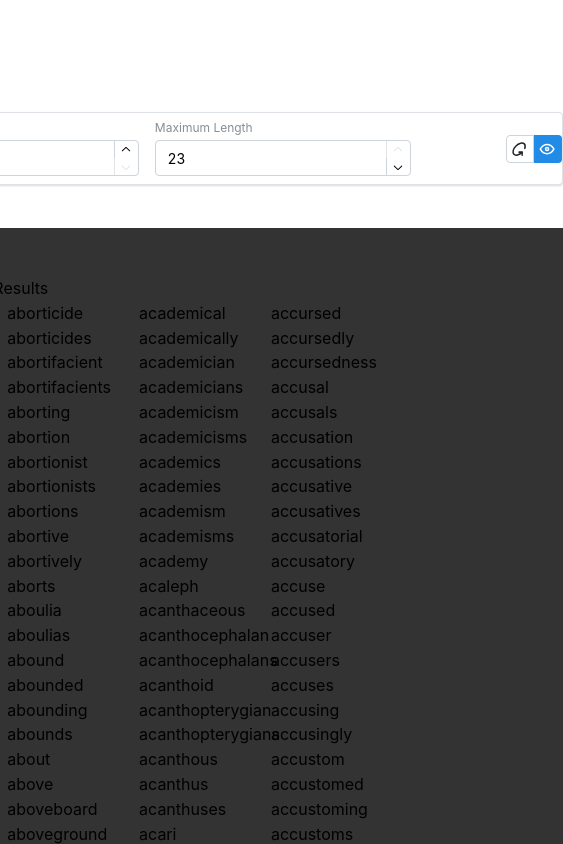
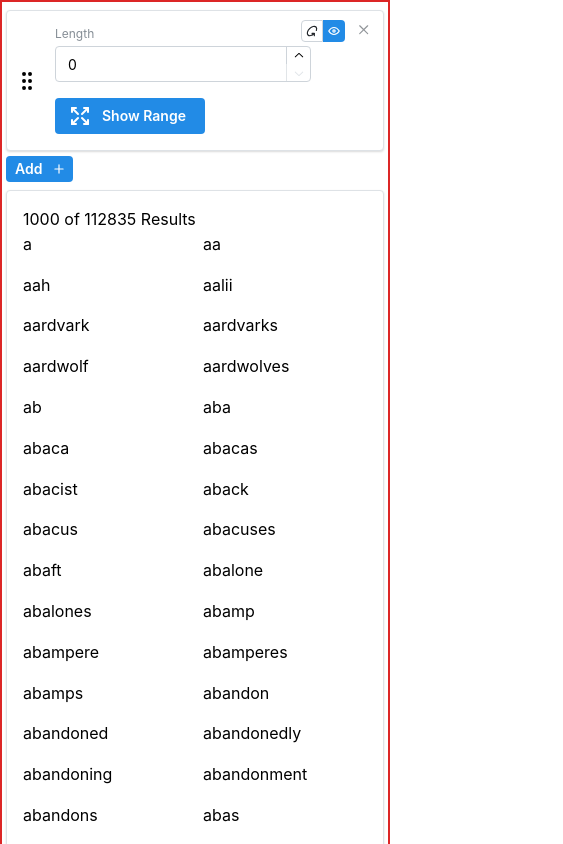
Before and after one commit to grdaneault/regex-dict, a Next.js app: page / in a window 390 px wide. Both pictures are taken after a click on the button "Length". Shown: the top 844 px of the page, 563 px wide, since content can reach past the window. Built offline with nearby package versions, Linux system fonts and the light colour scheme.

Commit message:
Lots of Progress:
* Added a toggle between exact match and range to the length filter
* Added new required letters filter
* Fixed the drag/drop snapping issue by changing from margin to padding (:shrug:)
* Improved the responsiveness of the design

```diff
--- a/src/app/components/FilterContainer.module.css
+++ b/src/app/components/FilterContainer.module.css
@@ -1,5 +1,10 @@
+/** Add the padding here because adding it on the .filterContainer causes issues with drag/drop */
+.filterParent {
+    padding: 0.25rem 0;
+}
+
 .filterContainer {
-    margin: 1rem 0;
+    padding: 0.5rem 0.5rem;
     display: flex;
     flex-direction: row;
     gap: 1rem;
@@ -7,9 +12,15 @@
 
 .dragHandle {
     flex-grow: 0;
-    margin-right: 0.4rem;
+    margin: 0;
     cursor: move;
     align-self: center;
+}
+
+.filterAndControls {
+    display: flex;
+    flex-direction: column;
+    width: 100%;
 }
 
 .filter {
@@ -18,7 +29,8 @@
 }
 
 .filterToggleContainer {
-    flex-grow: 0;
+    display: inline-block;
+    margin-right: 0.5em;
 }
 
 .filterToggle {
@@ -26,7 +38,7 @@
     height: 70%;
 }
 
-.closeButton {
-    width: auto;
-    flex-grow: 0;
+.controls {
+    align-self: end;
+    height: 0;
 }
--- a/src/app/components/FilterContainer.tsx
+++ b/src/app/components/FilterContainer.tsx
@@ -9,6 +9,7 @@ import {PalindromeFilter} from "@/app/components/filters/PalindromeFilter";
 import {IconEye, IconGripVertical, IconRotate360} from "@tabler/icons-react";
 import {Draggable} from "@hello-pangea/dnd";
 import classes from './FilterContainer.module.css';
+import {RequiredLettersFilter} from "@/app/components/filters/RequiredLettersFilter";
 
 
 export interface FilterContainerProps {
@@ -77,30 +78,27 @@ export const FilterContainer: FC<FilterContainerProps> = memo(
 
         const invertActionText = inverted ? "Un-invert Filter" : "Invert Filter";
         const enableActionText = enabled ? "Disable Filter" : "Enable Filter";
-        const buttonIconSize = "md" as MantineSize;
+        const buttonIconSize = "sm" as MantineSize;
 
         return (
             <Draggable draggableId={`${id}`} index={index}>
                 {(provided) => (
+                    <div {...provided.draggableProps}
+                         ref={provided.innerRef}
+                         className={classes.filterParent}
+                    >
                         <Paper
                             shadow={"xs"}
                             withBorder
                             p={"x1"}
-                        {...provided.draggableProps}
-                        ref={provided.innerRef}
-                        classNames={{root: classes.filterContainer}}
+                            className={classes.filterContainer}
                         >
                             <div className={classes.dragHandle} {...provided.dragHandleProps} >
-                            <IconGripVertical size={"2em"}/>
+                                <IconGripVertical size={"1.5em"}/>
                             </div>
-                        <div className={classes.filter}>
-                            {type === FilterType.Choose && <FilterTypeChooser id={id} setFilterType={setFilterType}/>}
-                            {type === FilterType.RegularExpression &&
-                                <RegexFilter id={id} setFilter={handleFilterChanged}/>}
-                            {type === FilterType.Length && <LengthFilter id={id} setFilter={handleFilterChanged}/>}
-                            {type === FilterType.Palindrome &&
-                                <PalindromeFilter id={id} setFilter={handleFilterChanged}/>}
-                        </div>
+                            <div className={classes.filterAndControls}>
+                                <div className={classes.controls}>
+                                    {type !== FilterType.Choose &&
                                         <Group className={classes.filterToggleContainer}>
                                             <ActionIcon.Group>
                                                 <Tooltip label={invertActionText}>
@@ -108,7 +106,6 @@ export const FilterContainer: FC<FilterContainerProps> = memo(
                                                         aria-label={invertActionText}
                                                         onClick={() => handleInvertedChanged(!inverted)}
                                                         variant={inverted ? "filled" : "default"}
-                                        disabled={type === FilterType.Choose}
                                                         size={buttonIconSize}>
                                                         <IconRotate360 className={classes.filterToggle}/>
                                                     </ActionIcon>
@@ -118,26 +115,39 @@ export const FilterContainer: FC<FilterContainerProps> = memo(
                                                         aria-label={enableActionText}
                                                         onClick={() => handleEnabledChanged(!enabled)}
                                                         variant={enabled ? "filled" : "default"}
-                                        disabled={type === FilterType.Choose}
                                                         size={buttonIconSize}>
                                                         <IconEye className={classes.filterToggle}/>
                                                     </ActionIcon>
                                                 </Tooltip>
                                             </ActionIcon.Group>
-                        </Group>
+                                        </Group>}
 
-                        {showRemoveButton &&
-                            <div className={classes.closeButton}>
                                     <Tooltip label={"Remove Filter"}>
                                         <CloseButton
                                             onClick={removeFilter}
                                             variant={"subtle"}
+                                            disabled={!showRemoveButton}
                                             size={buttonIconSize}>
                                         </CloseButton>
                                     </Tooltip>
-                            </div>}
+                                </div>
+                                <div className={classes.filter}>
+                                    {type === FilterType.Choose &&
+                                        <FilterTypeChooser id={id} setFilterType={setFilterType}/>}
+                                    {type === FilterType.RegularExpression &&
+                                        <RegexFilter id={id} setFilter={handleFilterChanged}/>}
+                                    {type === FilterType.RequiredLetters &&
+                                        <RequiredLettersFilter id={id} setFilter={handleFilterChanged}/>}
+                                    {type === FilterType.Length &&
+                                        <LengthFilter id={id} setFilter={handleFilterChanged}/>}
+                                    {type === FilterType.Palindrome &&
+                                        <PalindromeFilter id={id} setFilter={handleFilterChanged}/>}
+
+                                </div>
+                            </div>
 
                         </Paper>
+                    </div>
                 )}
             </Draggable>
         );
--- a/src/app/components/FilterPanel.tsx
+++ b/src/app/components/FilterPanel.tsx
@@ -36,7 +36,7 @@ export const FilterPanel: FC<FilterPanelProps> = function RegexContainer({
     };
 
     return (
-        <>
+        <div className={"w-full"}>
             <DragDropContext onDragEnd={onDragEnd}>
                 <Droppable droppableId={"filters"}>
                     {(provided) => (
@@ -69,6 +69,6 @@ export const FilterPanel: FC<FilterPanelProps> = function RegexContainer({
                     size={"compact-sm"}
                     rightSection={<IconPlus size={14}/>}>Add</Button>
             </DragDropContext>
-        </>
+        </div>
     );
 }
--- a/src/app/components/FilterTypeChooser.tsx
+++ b/src/app/components/FilterTypeChooser.tsx
@@ -1,8 +1,9 @@
 import {DEFAULT_FILTER, FilterFunc, FilterType} from "@/app/data/model";
 import React, {FC} from "react";
 import {IS_PALINDROME} from "@/app/components/filters/PalindromeFilter";
-import {Button} from "@mantine/core";
-import {IconArrowsLeftRight, IconRegex, IconRuler3} from "@tabler/icons-react";
+import {Button, Flex, MantineSize} from "@mantine/core";
+import {IconArrowsLeftRight, IconRegex, IconRuler3, IconSortAZ} from "@tabler/icons-react";
+import {useMediaQuery} from "@mantine/hooks";
 
 export interface FilterTypeChooserProps {
     id: number
@@ -10,17 +11,28 @@ export interface FilterTypeChooserProps {
 }
 
 export const FilterTypeChooser: FC<FilterTypeChooserProps> = function FilterTypeChooser({setFilterType}) {
+
+    const isLargeScreen = useMediaQuery('(min-width: 640px)')
+    const size: MantineSize = isLargeScreen ? "sm" : "xs"
+
     return (
-        <Button.Group>
+        <Flex gap={"xs"} wrap={"wrap"}>
             <Button
                 leftSection={<IconRegex/>}
+                size={size}
                 onClick={() => setFilterType(FilterType.RegularExpression, DEFAULT_FILTER)}>RegEx</Button>
             <Button
+                leftSection={<IconSortAZ/>}
+                size={size}
+                onClick={() => setFilterType(FilterType.RequiredLetters, DEFAULT_FILTER)}>Letter Match</Button>
+            <Button
                 leftSection={<IconRuler3/>}
+                size={size}
                 onClick={() => setFilterType(FilterType.Length, DEFAULT_FILTER)}>Length</Button>
             <Button
                 leftSection={<IconArrowsLeftRight/>}
+                size={size}
                 onClick={() => setFilterType(FilterType.Palindrome, IS_PALINDROME)}>Palindrome</Button>
-        </Button.Group>
+        </Flex>
     )
 }
--- a/src/app/components/filters/LengthFilter.tsx
+++ b/src/app/components/filters/LengthFilter.tsx
@@ -1,13 +1,15 @@
 import type {FC} from 'react'
 import React, {memo, useState} from 'react'
-import {Group, NumberInput} from '@mantine/core';
+import {Button, Group, NumberInput} from '@mantine/core';
 import {FilterProps} from "@/app/components/filters/FilterProps";
+import {IconArrowsMaximize, IconArrowsMinimize} from "@tabler/icons-react";
 
 
 const MAX_WORD_LENGTH = 23
 
 
 export const LengthFilter: FC<FilterProps> = memo(function LengthInput({setFilter}) {
+    const [isRange, setIsRange] = useState(false);
     const [minLength, setMinLength] = useState(0);
     const [maxLength, setMaxLength] = useState(MAX_WORD_LENGTH);
 
@@ -32,6 +34,19 @@ export const LengthFilter: FC<FilterProps> = memo(function LengthInput({setFilte
         setMinLength(newMinLength);
     }
 
+    const handleChangedExactLength = (newLength: number) => {
+        setFilter(makeLengthFilter(newLength, newLength));
+        setMinLength(newLength);
+        setMaxLength(newLength);
+    }
+
+    const disableRangeMode = () => {
+        setIsRange(false);
+        setMaxLength(minLength);
+        setFilter(makeLengthFilter(minLength, minLength))
+    }
+
+    if (isRange) {
         return (
             <>
                 <Group>
@@ -47,7 +62,28 @@ export const LengthFilter: FC<FilterProps> = memo(function LengthInput({setFilte
                         min={0}
                         max={MAX_WORD_LENGTH}
                         onChange={(val) => handleChangedMaxLength(+val)}/>
+                    <Button onClick={disableRangeMode}
+                            leftSection={<IconArrowsMinimize/>}
+                            className={"self-end"}>Hide Range</Button>
                 </Group>
             </>
         )
+    } else {
+        return (
+            <>
+                <Group>
+                    <NumberInput
+                        description={"Length"}
+                        value={minLength}
+                        min={0}
+                        max={MAX_WORD_LENGTH}
+                        onChange={(val) => handleChangedExactLength(+val)}/>
+                    <Button onClick={() => setIsRange(true)}
+                            leftSection={<IconArrowsMaximize/>}
+                            className={"self-end"}
+                    >Show Range</Button>
+                </Group>
+            </>
+        )
+    }
 })
--- /dev/null
+++ b/src/app/components/filters/RequiredLettersFilter.tsx
@@ -0,0 +1,69 @@
+import type {FC} from 'react'
+import React, {memo, useState} from 'react'
+import {Group, NumberInput, TextInput} from '@mantine/core';
+import {FilterProps} from "@/app/components/filters/FilterProps";
+
+export const RequiredLettersFilter: FC<FilterProps> = memo(function RequiredLettersFilter({setFilter}) {
+    const [filteredLetters, setFilteredLetters] = useState("");
+    const [minimumMatches, setMinimumMatches] = useState(1);
+
+    const makeFilterFunction = (letters: string, minimumMatches: number) => {
+        const lettersSet = new Set<string>(letters.split(''));
+
+        return (word: string) => {
+            const seen = new Set<string>();
+            for (let i = 0; i < word.length; i++) {
+                const letter = word[i];
+                if (lettersSet.has(letter)) {
+                    seen.add(letter);
+                }
+
+                if (seen.size >= minimumMatches) {
+                    return true;
+                }
+            }
+
+            return false;
+        }
+    }
+
+    const handleFilteredLettersChange = (newLetters: string) => {
+        setFilteredLetters(newLetters);
+        if (newLetters === "") {
+            setMinimumMatches(0);
+            setFilter(makeFilterFunction(newLetters, 0));
+        } else if (minimumMatches === 0) {
+            setMinimumMatches(1);
+            setFilter(makeFilterFunction(newLetters, 1));
+        } else {
+            setFilter(makeFilterFunction(newLetters, minimumMatches));
+        }
+    }
+
+    const handleMinimumMatchesChange = (newMinimum: number) => {
+        setMinimumMatches(newMinimum)
+        setFilter(makeFilterFunction(filteredLetters, newMinimum));
+    }
+
+    const minMinimumMatches = filteredLetters === "" ? 0 : 1
+    const maxMinimumMatches = filteredLetters === "" ? 0 : filteredLetters.length;
+
+    return (
+        <>
+            <Group>
+                <TextInput
+                    description="Require specific letters in the word"
+                    placeholder="Filtered Letters"
+                    type="text"
+                    value={filteredLetters}
+                    onChange={(e) => handleFilteredLettersChange(e.target.value)}/>
+                <NumberInput
+                    description={"Minimum number of matches"}
+                    value={minimumMatches}
+                    min={minMinimumMatches}
+                    max={maxMinimumMatches}
+                    onChange={(val) => handleMinimumMatchesChange(+val)}/>
+            </Group>
+        </>
+    )
+})
--- a/src/app/data/model.ts
+++ b/src/app/data/model.ts
@@ -16,5 +16,6 @@ export enum FilterType {
     Choose,
     Length,
     RegularExpression,
+    RequiredLetters,
     Palindrome,
 }
--- a/src/app/globals.css
+++ b/src/app/globals.css
@@ -42,14 +42,3 @@ div.background {
 input {
   color: black;
 }
-
-div.results-container {
-  padding: 3em;
-  background-color: #333333;
-}
-
-ul.results-list {
-  column-count: 4;
-  max-width: 80%;
-  min-width: 50%;
-}
--- a/src/app/page.tsx
+++ b/src/app/page.tsx
@@ -5,6 +5,7 @@ import {List} from 'immutable';
 import React, {useState} from "react";
 import {FilterPanel} from "@/app/components/FilterPanel";
 import {DEFAULT_FILTER, FilterFunc, FilterState, FilterType} from "@/app/data/model";
+import {Paper, SimpleGrid, StyleProp} from "@mantine/core";
 
 
 const filterWords = (filter: FilterFunc, wordList: List<string> | undefined): List<string> => {
@@ -14,13 +15,24 @@ const filterWords = (filter: FilterFunc, wordList: List<string> | undefined): Li
 
 export default function Home() {
 
-    const [filterList, setFilterList] = useState(List.of({id: 0, type: FilterType.Choose, func: DEFAULT_FILTER, remainingWords: words} as FilterState));
+    const [filterList, setFilterList] = useState(List.of({
+        id: 0,
+        type: FilterType.Choose,
+        func: DEFAULT_FILTER,
+        remainingWords: words
+    } as FilterState));
 
     const addFilter = (): void => {
         const nextId = filterList.max((a, b) => a.id - b.id)!.id + 1
         const lastEntry = filterList.get(filterList.size - 1)
         const remainingWords = lastEntry ? lastEntry.remainingWords : words;
-        setFilterList(filterList.push({id: nextId, enabled: false, type: FilterType.Choose, func: DEFAULT_FILTER, remainingWords: remainingWords}))
+        setFilterList(filterList.push({
+            id: nextId,
+            enabled: false,
+            type: FilterType.Choose,
+            func: DEFAULT_FILTER,
+            remainingWords: remainingWords
+        }))
         console.log(filterList)
     }
 
@@ -71,28 +83,57 @@ export default function Home() {
     }
 
 
-    const setFilter = (id: number, updatedFilter: {type?: FilterType, func?: FilterFunc, enabled?: boolean}): void => {
+    const setFilter = (id: number, updatedFilter: {
+        type?: FilterType,
+        func?: FilterFunc,
+        enabled?: boolean
+    }): void => {
         const index = indexById(id)
         console.log(`Setting regex id=${id} to ${updatedFilter}`)
         const existingFilter = filterList.get(index) as FilterState;
-        setFilterList(recalculateListFromIndex(filterList.set(index, {...existingFilter, ...updatedFilter, remainingWords: List.of<string>()}), index))
+        setFilterList(recalculateListFromIndex(filterList.set(index, {
+            ...existingFilter, ...updatedFilter,
+            remainingWords: List.of<string>()
+        }), index))
     }
 
     const lastResult = filterList.get(filterList.size - 1)!.remainingWords;
 
+    const wordsToShow = lastResult.slice(0, 1000);
+    const longestLen = (wordsToShow.maxBy((val) => val.length) || "").length;
+
+    const LEN_1_COLUMNS: StyleProp<number> = {base: 4, xs: 6, sm: 8, lg: 10};
+    const LEN_7_COLUMNS: StyleProp<number> = {base: 3, xs: 3, sm: 4, md: 5, lg: 8}
+    const LEN_15_COLUMNS: StyleProp<number> = {base: 2, xs: 3, sm: 4, md: 5, lg: 6}
+
+    let columns: StyleProp<number> = longestLen >= 14 ? LEN_15_COLUMNS : longestLen >= 7 ? LEN_7_COLUMNS : LEN_1_COLUMNS;
+
+
     return (
-        <main className="flex min-h-screen flex-col items-center justify-between p-24">
+        <main className="flex min-h-screen flex-col items-center
+            p-1 w-full
+             xl:max-w-6xl
+             mx-auto
+
+             border-2
+             border-red-600
+             sm:border-orange-500
+             md:border-yellow-400
+             lg:border-blue-400
+             xl:border-green-400
+
+             gap-2
+             ">
             {/*<div className="background -rotate-12">{lastResult.slice(0, 1000).join(" ")}</div>*/}
-            <div className="content">
-                <FilterPanel filterList={filterList} setFilter={setFilter} moveFilter={reorderFilter}
-                             removeFilter={removeFilter} addFilter={addFilter}/>
-                <div className={"results-container"}>
-                    <h2>{lastResult.size > 1000 && "1000 of "}{lastResult.size} {lastResult.size === 1 ? "Result" : "Results"}</h2>
-                    <ul className={"results-list"}>
-                        {lastResult.slice(0, 1000).map((word) => <li key={word}>{word}</li>)}
-                    </ul>
-                </div>
-            </div>
+            <FilterPanel filterList={filterList} setFilter={setFilter} moveFilter={reorderFilter}
+                         removeFilter={removeFilter} addFilter={addFilter}/>
+            <Paper className={"p-4 text-left w-full"} shadow={"xs"}
+                   withBorder>
+                <h2>{lastResult.size > 1000 && "1000 of "}{lastResult.size} {lastResult.size === 1 ? "Result" : "Results"}</h2>
+                <SimpleGrid cols={columns}>
+                    {wordsToShow.map((word) => <div key={word}>{word}</div>)}
+                </SimpleGrid>
+            </Paper>
         </main>
     )
 }
```
Lines whose indentation alone changed are shown as unchanged.
